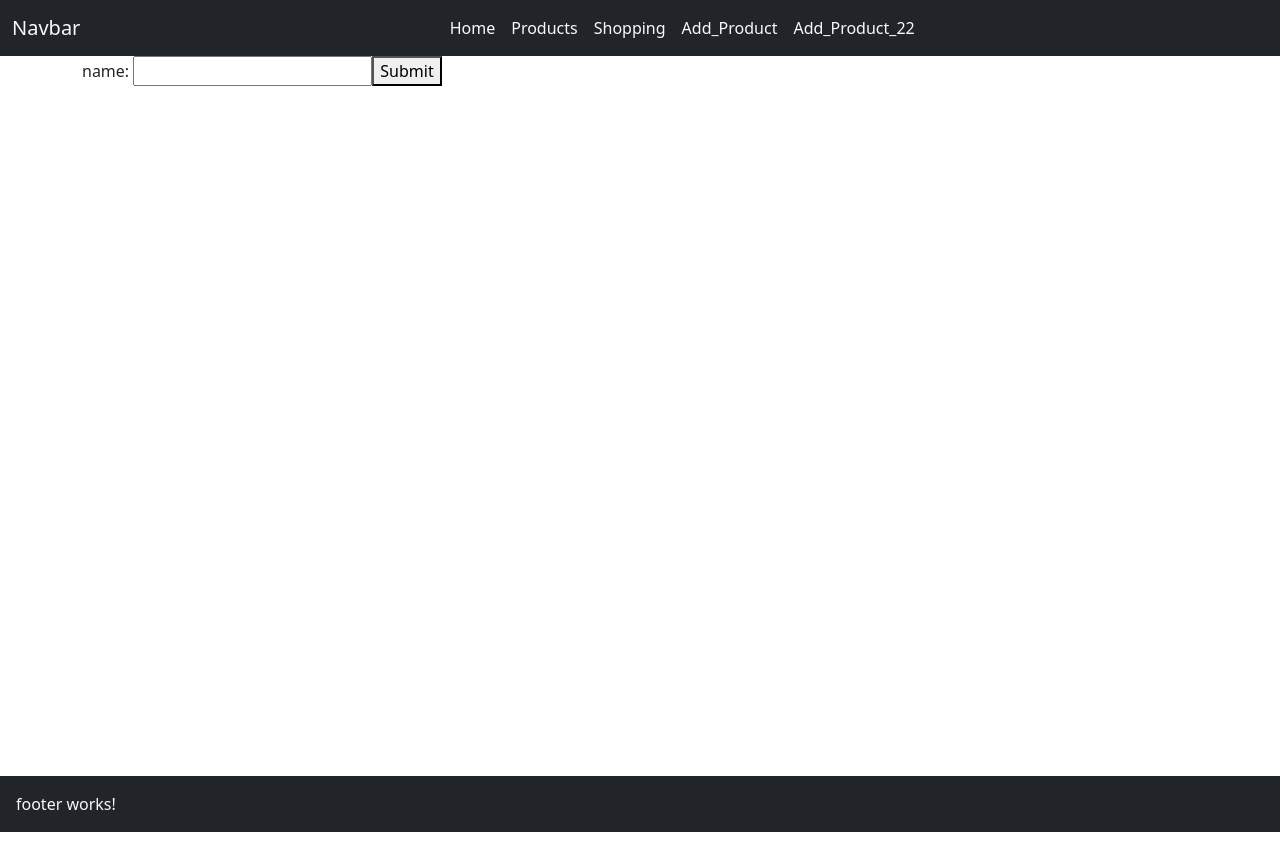
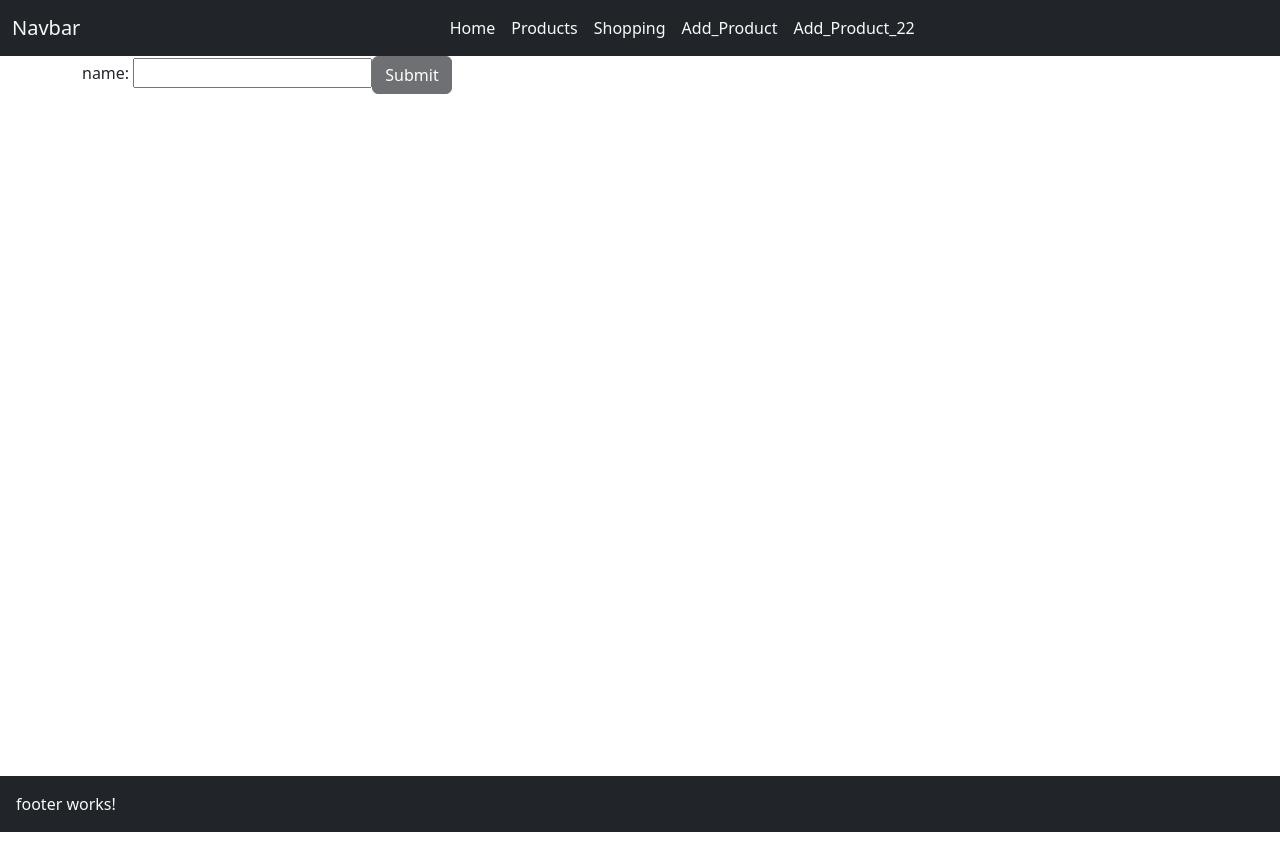
Before and after one commit to Samar-Salah-7/Training_Angular, an Angular app: page /reactive in a window 1280 px wide. Built offline with nearby package versions, Linux system fonts and the light colour scheme.

Commit message:
Final_Practice on Reactiveform Simply

```diff
--- a/src/app/Components/Forms/reactive-form/reactive-form.component.html
+++ b/src/app/Components/Forms/reactive-form/reactive-form.component.html
@@ -1,5 +1,15 @@
 <form action="" [formGroup]="userRegister" (ngSubmit)="Submit()">
   name:
   <input type="text" name="name" id="" formControlName="name" />
-  <button>Submit</button>
+  <div
+    class="alert alert-danger"
+    [hidden]="getName()?.valid || getName()?.untouched"
+  >
+    @if(getName()?.errors?.["required"]){
+    <small>Name is Required</small>
+    } @else if(getName()?.errors?.["pattern"]){
+    <small>Name is at least 3 letters</small>
+    }
+  </div>
+  <button class="btn btn-dark" [disabled]="userRegister.invalid">Submit</button>
 </form>
--- a/src/app/Components/Forms/reactive-form/reactive-form.component.ts
+++ b/src/app/Components/Forms/reactive-form/reactive-form.component.ts
@@ -16,7 +16,7 @@ import {
 export class ReactiveFormComponent {
   userRegister: FormGroup;
   constructor(private fb: FormBuilder) {
-    this.userRegister = fb.group({
+    this.userRegister = this.fb.group({
       name: ['', [Validators.required, Validators.pattern('[a-zA-Z]{3,}')]],
     });
   }
```
